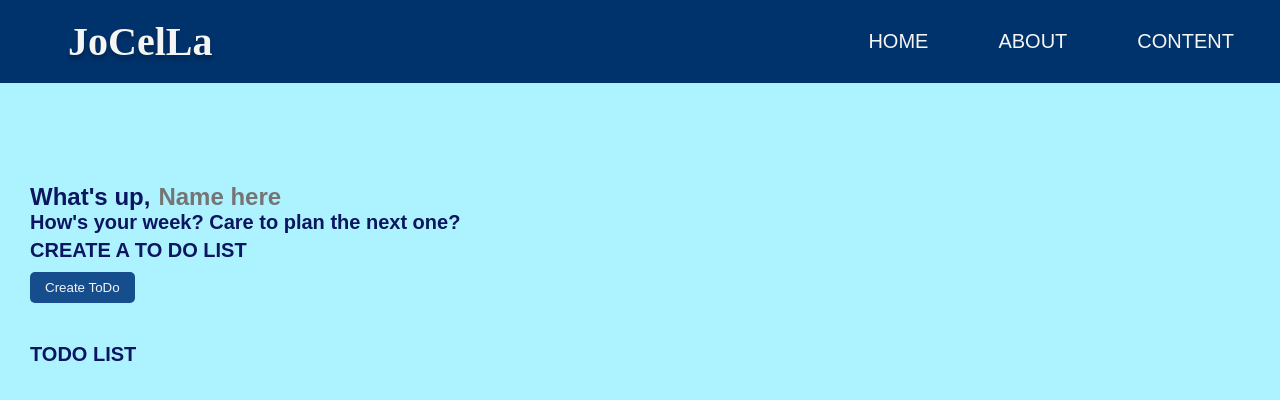
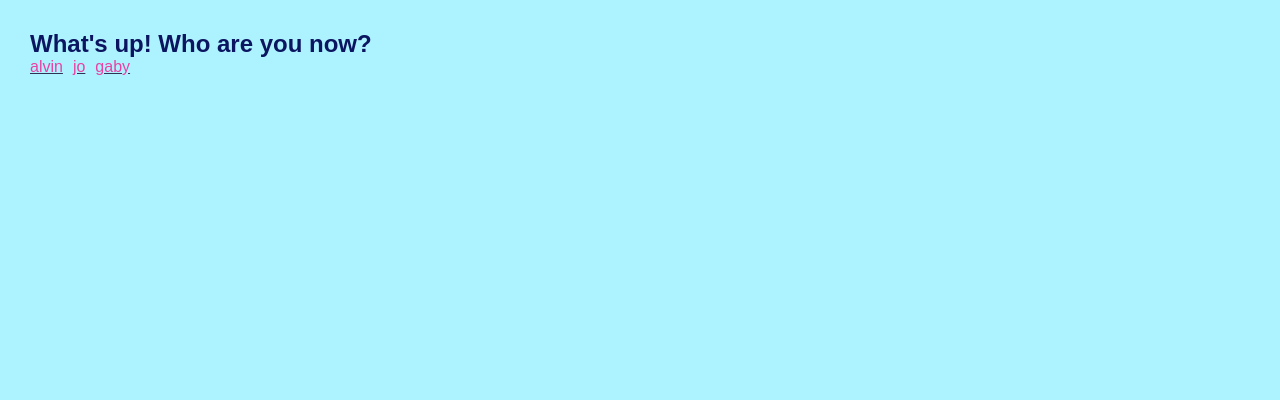
Before and after one commit to J0see1/pweb-vue-P19-2023, a Vue app: page / in a window 1280 px wide. Shown: the top 400 px of the page. Built offline with nearby package versions, Linux system fonts and the light colour scheme.

Commit message:
add dynamic route

```diff
--- a/src/assets/base.css
+++ b/src/assets/base.css
@@ -72,7 +72,7 @@
 .navbar {
   margin: 0;
   display: flex;
-  position:sticky;
+  position: sticky;
   justify-content: space-between;
   background-color: #00326b;
   margin-bottom: 100px;
@@ -86,7 +86,7 @@
   color: whitesmoke;
   text-shadow: 0px 4px 4px rgba(0, 0, 0, 0.25);
   font-family: "Poppins";
-  font-style:italic;
+  font-style: italic;
   font-size: 40px;
   font-style: normal;
   font-weight: 800;
@@ -154,6 +154,18 @@ h4 {
 .topnav {
   background-color: #333;
   overflow: hidden;
+}
+
+.userList {
+  display: flex;
+  gap: 10px;
+  font-size: 16px;
+
+  text-decoration: underline;
+}
+
+.userList > * {
+  color: var(--primary);
 }
 
 .topnav a {
@@ -406,7 +418,7 @@ input:checked ~ .bubble::after {
   text-decoration: underline;
 }
 
-.bgnotfound{
+.bgnotfound {
   background-color: #00326b;
 }
 .row {
@@ -420,8 +432,8 @@ input:checked ~ .bubble::after {
   font-family: "Poppins";
   color: white;
 }
-.wecant{
-  color:white;
+.wecant {
+  color: white;
 }
 .title {
   font-size: 100px;
--- a/src/components/Header.vue
+++ b/src/components/Header.vue
@@ -1,23 +1,20 @@
-<script setup>
-import { ref, onMounted, watch } from "vue";
-
-const name = ref("");
-
-watch(name, (newVal) => {
-  localStorage.setItem("name", newVal);
-});
-
-onMounted(() => {
-  name.value = localStorage.getItem("name") || "";
-});
+<script>
+export default {
+  computed: {
+    userId() {
+      return this.$route.params.userId;
+    },
+  },
+};
 </script>
 
 <template>
   <section class="greeting">
-    <h2 class="title">
-      What's up,
-      <input type="text" id="name" placeholder="Name here" v-model="name" />
-    </h2>
-    <h3>How's your week? Care to plan the next one?</h3>
+    <h2 class="title">What's up! Who are you now?</h2>
+    <div class="userList">
+      <router-link to="/user:1">alvin</router-link>
+      <router-link to="/user:2">jo</router-link>
+      <router-link to="/user:3">gaby</router-link>
+    </div>
   </section>
 </template>
--- a/src/router/index.js
+++ b/src/router/index.js
@@ -1,14 +1,15 @@
 import { createRouter, createWebHistory } from "vue-router";
 import HomeView from "../views/HomeView.vue";
 import NotFound from "../components/Error404.vue";
+import UserView from "../views/UserView.vue";
 
 const router = createRouter({
   history: createWebHistory(import.meta.env.BASE_URL),
   routes: [
     {
       path: "/",
-      name: "home",
-      component: HomeView,
+      name: "Home",
+      component: UserView,
     },
     {
       path: "/about",
@@ -18,6 +19,13 @@ const router = createRouter({
       // which is lazy-loaded when the route is visited.
       component: () => import("../views/AboutView.vue"),
     },
+
+    {
+      path: "/user:id",
+      name: "Userhome",
+      component: HomeView,
+    },
+
     {
       path: "/:catchAll(.*)",
       name: "NotFound",
--- a/src/views/HomeView.vue
+++ b/src/views/HomeView.vue
@@ -1,13 +1,12 @@
 <script setup>
 import Navbar from "../components/Navbar.vue";
 import AddTodo from "../components/AddTodo.vue";
-import Header from "../components/Header.vue";
 </script>
 
 <template>
   <main>
     <Navbar />
-    <Header />
+
     <AddTodo />
   </main>
 </template>
--- /dev/null
+++ b/src/views/UserView.vue
@@ -0,0 +1,7 @@
+<template>
+  <UserView />
+</template>
+
+<script setup>
+import UserView from "../components/Header.vue";
+</script>
```
